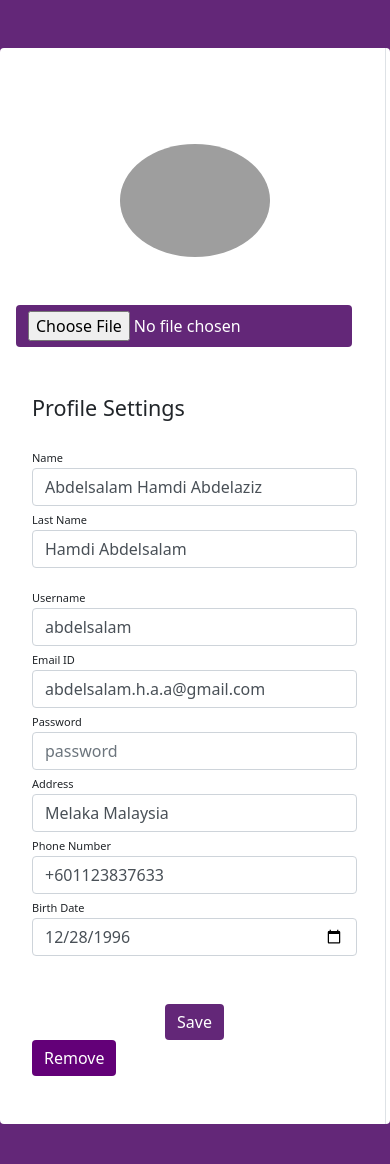
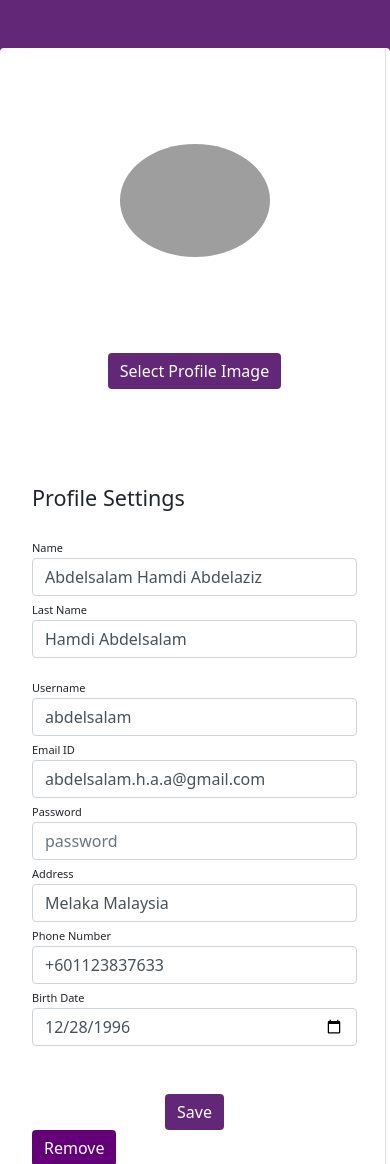
Before and after one commit to AbdelsalamHaa/Simple_django_web, a Django app: page /administrator/accounts/edit/?id=1 in a window 390 px wide. Shown: the top 1164 px of the page. Run offline with Django 3.2, Linux system fonts and the light colour scheme; a user stored in the database is signed in; data comes from the database, SQL or seed files in the repository; both versions use the stored data as it was after the commit; some libraries are stand-ins or nearby versions; grey boxes are pictures that could not be loaded.

Commit message:
Updating the final code

```diff
--- a/accessGroup/administrator/templates/administrator/edit_account.html
+++ b/accessGroup/administrator/templates/administrator/edit_account.html
@@ -16,7 +16,8 @@
             <div class="row">
                 <div class="col-md-3 border-right" id = "fileInput">
                     <div class="d-flex flex-column align-items-center text-center p-3 py-5"><img class="rounded-circle mt-5" width="150px" src="{{user.profile.profile_image.url}}"><span class="font-weight-bold"></span><span class="text-black-50"></span><span> </span></div>
-                    <input type="file" name = "profile_path" class="btn btn-primary profile-button"/>
+                    <input type="file" name = "profile_path" id = "files" style="display:none;"/>
+                    <div class="d-flex flex-column align-items-center text-center p-3 py-5"><label class="btn btn-primary profile-button" for="files">Select Profile Image</label></div>
                 </div>
                 <div class="col-md-9 border-right">
                     <div class="p-3 py-5">
@@ -34,7 +35,7 @@
                                 <div class="col-md-12"><label class="labels">Password</label><input type="password" class="form-control" placeholder="password" value="" name="password"></div>
                                 <div class="col-md-12"><label class="labels">Address</label><input type="text" class="form-control" placeholder="Address" value="{{user.profile.location}}" name="address"></div>
                                 <div class="col-md-12"><label class="labels">Phone Number</label><input type="text" class="form-control" placeholder="+6011122223333" value="{{user.profile.phone}}" name = "phone"></div>
-                                <div class="col-md-12"><label class="labels">Birth Date</label><input type="date" class="form-control"  placeholder="yyyy-mm-dd" value="{{user.profile.birth_date|date:'Y-m-d'}}" name = "birth_date"></div>
+                                <div class="col-md-12"><label class="labels">Birth Date</label><input type="date" class="form-control"  placeholder="yyyy-mm-dd" value="{{user.profile.birth_date|date:'Y-m-d'}}" name = "birth_date"  required="required"></div>
 
                             </div>
                             <div class="mt-5 text-center"><button class="btn btn-primary profile-button" type="submit" name = save_user  value="Save&List">Save</button></div>
```
Also changed, not shown: accessGroup/db.sqlite3.
